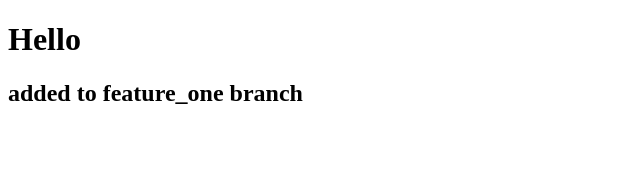
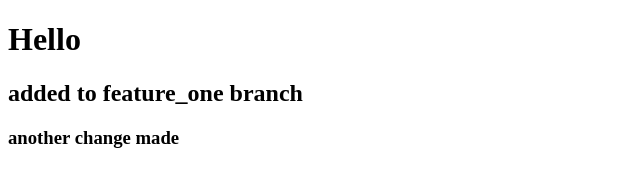
Before and after one commit to HasnaNishpar/Portfolio, a plain HTML site: page index.html in a window 1280 px wide. Shown: the whole page, without its empty margins (0-640 px from the left). Drawn offline with Linux system fonts and the light colour scheme.

Commit message:
Update index.html

```diff
--- a/index.html
+++ b/index.html
@@ -10,5 +10,6 @@
         Hello
     </h1>
     <h2>added to feature_one branch</h2>
+    <h3>another change made </h3>
 </body>
 </html>
```
